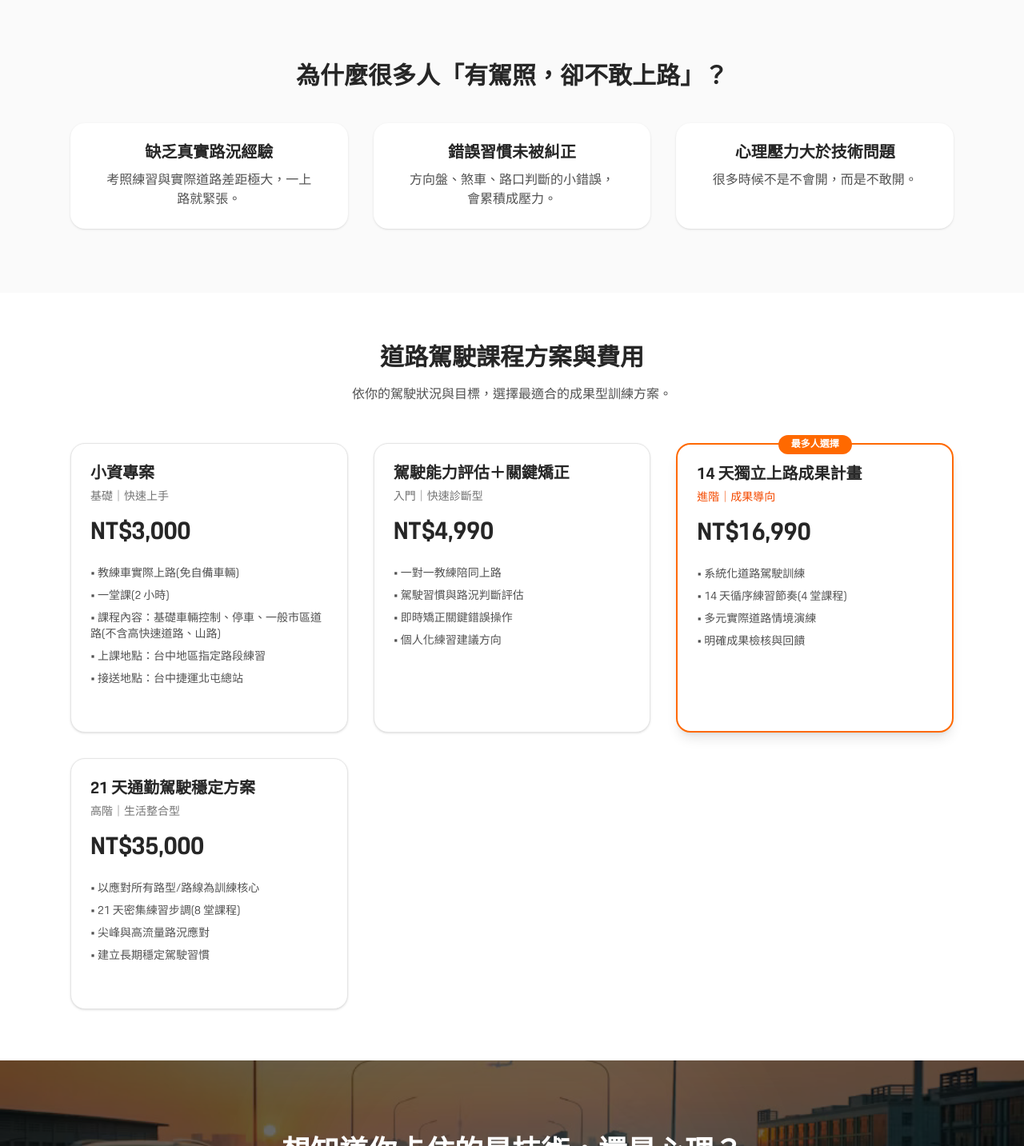
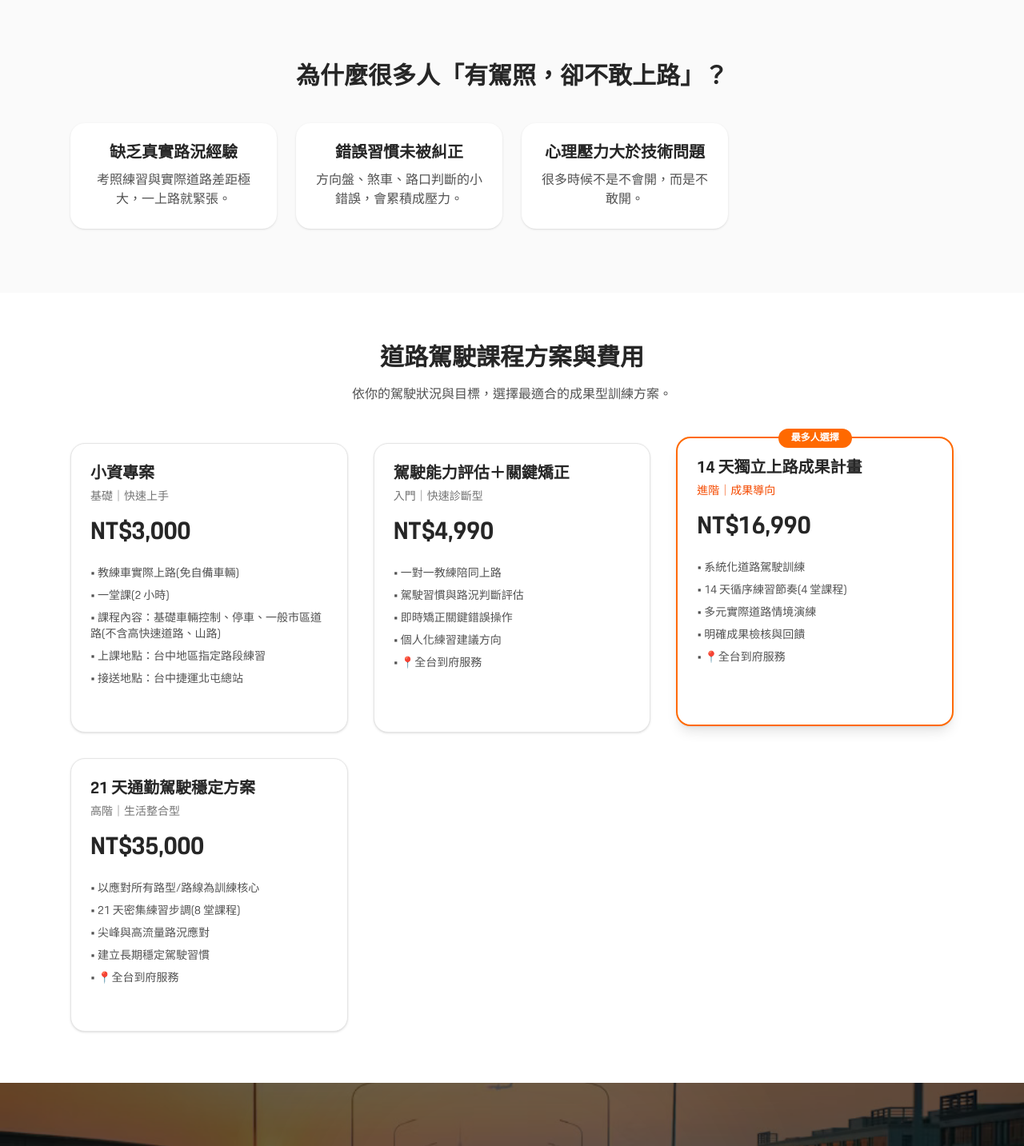
Before and after one commit to laurelke/drivemate-web, a Next.js app: page /courses/road-driving in a window 1280 px wide. Shown: the part 642-2075 px from the top of the page at 80% size. Built offline with nearby package versions, Linux system fonts and the light colour scheme; a web font is replaced by a local one.

Commit message:
feat: unify course pages layout and design

```diff
--- a/app/courses/road-driving/RoadDrivingClient.tsx
+++ b/app/courses/road-driving/RoadDrivingClient.tsx
@@ -49,7 +49,7 @@ className="object-cover md:object-cover object-center md:[object-position:50%_30
           為什麼很多人「有駕照，卻不敢上路」？
         </h2>
 
-        <div className="grid gap-8 md:grid-cols-3">
+        <div className="grid items-stretch gap-6 sm:grid-cols-2 lg:grid-cols-4">
           {[
             {
               title: '缺乏真實路況經驗',
@@ -123,13 +123,14 @@ className="object-cover md:object-cover object-center md:[object-position:50%_30
           <li>• 駕駛習慣與路況判斷評估</li>
           <li>• 即時矯正關鍵錯誤操作</li>
           <li>• 個人化練習建議方向</li>
+          <li>• 📍全台到府服務</li>
         </ul>
         <a>
         </a>
       </div>
 
       {/* B - 主推 */}
-      <div className="relative rounded-2xl border-2 border-orange-500 bg-white p-6 shadow-lg">
+      <div className="relative rounded-2xl border-2 border-orange-500 bg-white p-6 shadow-lg lg:-translate-y-2">
         <span className="absolute -top-3 left-1/2 -translate-x-1/2 rounded-full bg-orange-500 px-4 py-1 text-xs font-semibold text-white">
           最多人選擇
         </span>
@@ -150,6 +151,7 @@ className="object-cover md:object-cover object-center md:[object-position:50%_30
           <li>• 14 天循序練習節奏(4 堂課程)</li>
           <li>• 多元實際道路情境演練</li>
           <li>• 明確成果檢核與回饋</li>
+          <li>• 📍全台到府服務</li>
         </ul>
 
         <a>
@@ -174,6 +176,7 @@ className="object-cover md:object-cover object-center md:[object-position:50%_30
           <li>• 21 天密集練習步調(8 堂課程)</li>
           <li>• 尖峰與高流量路況應對</li>
           <li>• 建立長期穩定駕駛習慣</li>
+          <li>• 📍全台到府服務</li>
         </ul>
       </div>
     </div>
```
